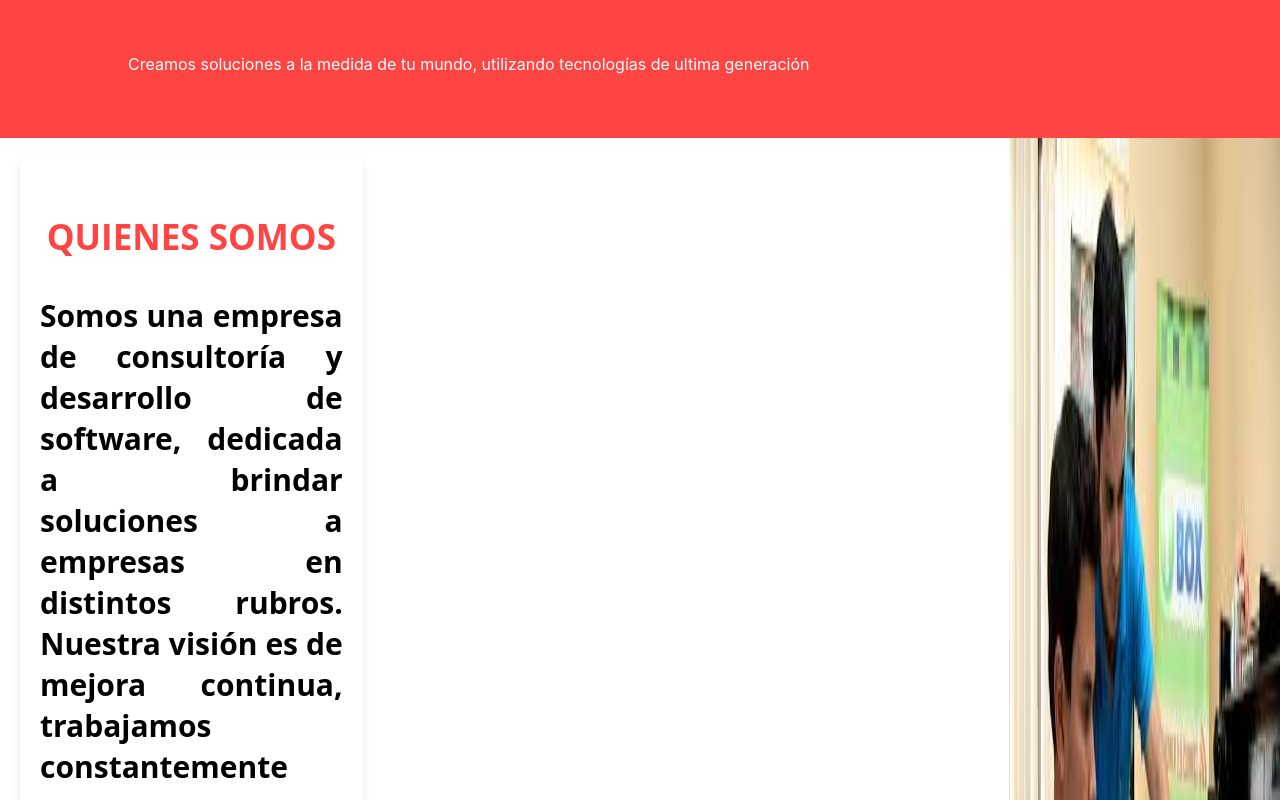
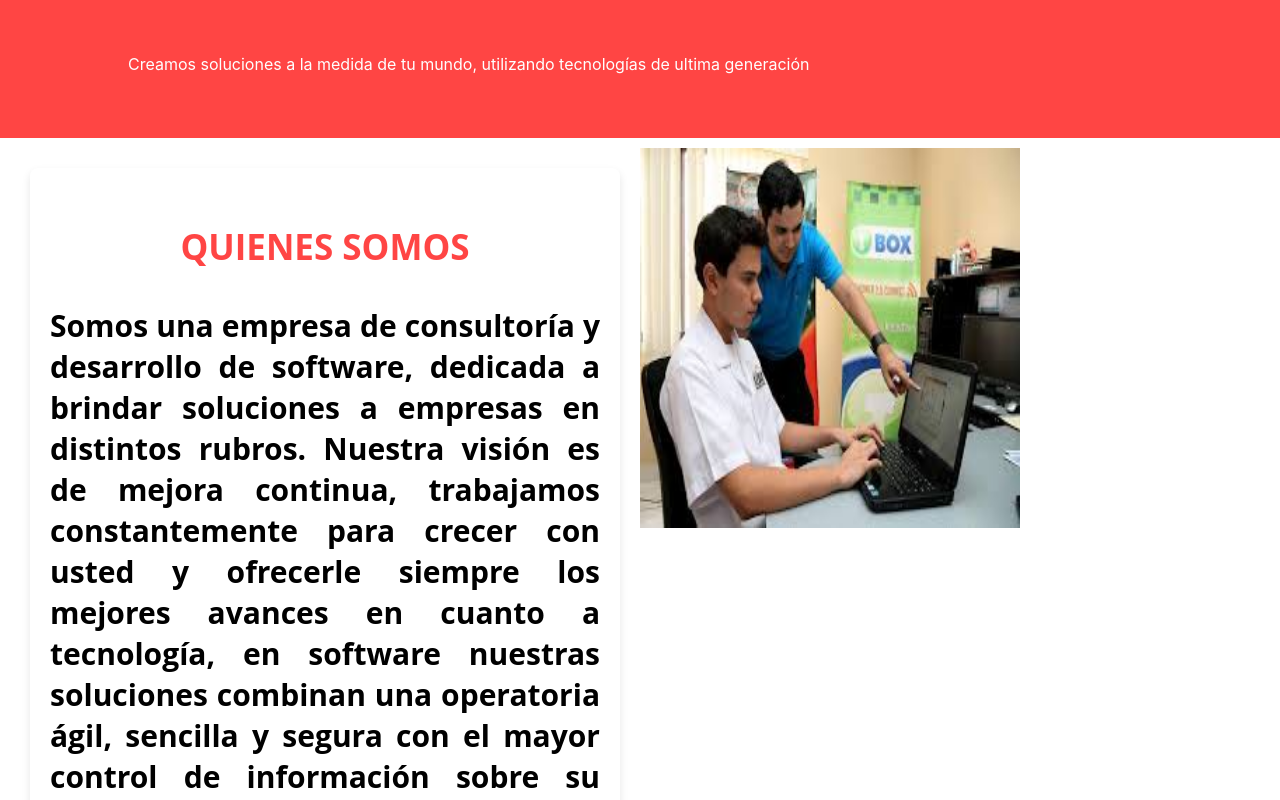
Before and after one commit to paleconsultores/consultaruc, a React (Create React App) app: page / in a window 1280 px wide. Shown: the part 1020-1820 px from the top of the page. Built offline with nearby package versions, Linux system fonts and the light colour scheme.

Commit message:
tarjeta de informacion en la sectcion 1

```diff
--- a/src/components/App/Home/2-Body/1-Information/CardInformation/CardInformation.css
+++ b/src/components/App/Home/2-Body/1-Information/CardInformation/CardInformation.css
@@ -6,7 +6,7 @@
     overflow: hidden;
     align-content: center;
     align-items: center;
-    width: 30%;
+    justify-content: center;
     height: auto;
     padding: 20px;
     margin: 20px;
--- a/src/components/App/Home/2-Body/1-Information/Image/Image.css
+++ b/src/components/App/Home/2-Body/1-Information/Image/Image.css
@@ -0,0 +1,5 @@
+.image__image{
+    margin-right: 1rem;
+    width: 380px;
+    height: 380px;
+}
--- a/src/components/App/Home/2-Body/1-Information/Information.css
+++ b/src/components/App/Home/2-Body/1-Information/Information.css
@@ -1,17 +1,56 @@
-.information {
+  /* .information {
     display: grid;
     grid-template-rows: auto 1fr;
   }
 
   .information__info {
     display: grid;
-    grid-template: repeat(2, minmax(200px, 1fr)) / repeat(2, minmax(200px, 650px));
+    grid-template: repeat(1, minmax(200px, 1fr)) / repeat(2, minmax(200px, 650px));
     gap: 10px;
     justify-content: center;
   }
 
   @media screen and (max-width : 1300px){
     .information__info {
-      grid-template: repeat(4, minmax(200px, 1fr)) / 1fr;
+      grid-template: repeat(1, minmax(200px, 1fr)) / 1fr;
     }
+  } */
+
+  .information{
+
+    width: 100%;
+    min-height: calc(100vh - 60px);
+    background:transparent;
+    display: flexbox;
+    align-items: center;
+
   }
+
+  .information__seccion{
+    margin: 10px;
+    align-content: center;
+    align-items: center;
+    justify-content: center;
+  }
+
+  .information__left{
+    width: 50%;
+    height:auto;
+    float:left;
+  }
+
+  .information__right{
+    width:50%;
+    height:auto;
+    float:right;
+  }
+
+  /* .information{
+
+    overflow:hidden;
+    display: flex;
+    align-content: center;
+    align-items: center;
+    justify-content: center;
+    justify-items: center;
+  } */
--- a/src/components/App/Home/2-Body/1-Information/Information.js
+++ b/src/components/App/Home/2-Body/1-Information/Information.js
@@ -4,6 +4,8 @@ import React from "react";
 //Resources
 
 import { CardInformation } from "./CardInformation";
+import {Image} from "./Image";
+import DEFAULT_IMAGE from "./images/ayuda.jpg";
 import './Information.css';
 
 export function Information(){
@@ -14,11 +16,19 @@ export function Information(){
             descripcion:"Somos una empresa de consultoría y desarrollo de software, dedicada a brindar soluciones a empresas en distintos rubros. Nuestra visión es de mejora continua, trabajamos constantemente para crecer con usted y ofrecerle siempre los mejores avances en cuanto a tecnología, en software nuestras soluciones combinan una operatoria ágil, sencilla y segura con el mayor control de información sobre su negocio, en cuanto a hardware trabajamos con equipos tecnológicos de alto nivel y garantía,las cuales son herramientas que potenciaran su negocio.",
         }
     ]
+    const _images=[
+        {
+            type1:1,
+            imageUrl:DEFAULT_IMAGE
+        }
+]
 
     return(
-        <section className="information">
+        <div className="information">
+        <div className="container">
+        <section className="information__seccion">
 
-            <div>
+            <div className="information__left" >
                 { _cardInformation.map((information) =>
                 <CardInformation
                     type={information.type}
@@ -29,6 +39,18 @@ export function Information(){
 
             </div>
 
+            <div className="information__right">
+                { _images.map((image) =>
+                <Image
+                    type={image.type}
+                    imageUrl={image.imageUrl}
+                />
+                )}
+
+            </div>
+
         </section>
+        </div>
+        </div>
     );
 }
--- a/src/components/App/Home/2-Body/Body.js
+++ b/src/components/App/Home/2-Body/Body.js
@@ -3,7 +3,6 @@ import React from 'react';
 //Resources
 import redhex from '../../../../images/red7.png';
 import redhexs from '../../../../images/red7s.png';
-import ayudaImg from '../../../../images/ayuda.jpg';
 import fondo from '../../../../images/ImgenPrueba1.jpg';
 import Carousel from './3-Carousel/Carousel';
 import { CarouselItem } from './3-Carousel/CarouselItem';
@@ -27,7 +26,6 @@ export class Body extends React.Component {
 
         </div>
 
-
         <div className="mensaje">
           <p><span>Creamos soluciones a la medida de tu mundo, utilizando tecnologías de ultima generación</span></p>
         </div>
@@ -39,7 +37,6 @@ export class Body extends React.Component {
             <div className="desc">
               <Information/>
             </div>
-            <img src={ayudaImg}></img>
           </div>
         </div>
           <div>
```
Also changed, not shown: src/components/App/Home/2-Body/1-Information/Image/Image.js (+2 -6 lines), src/components/App/Home/2-Body/1-Information/images/ayuda.jpg (added).
